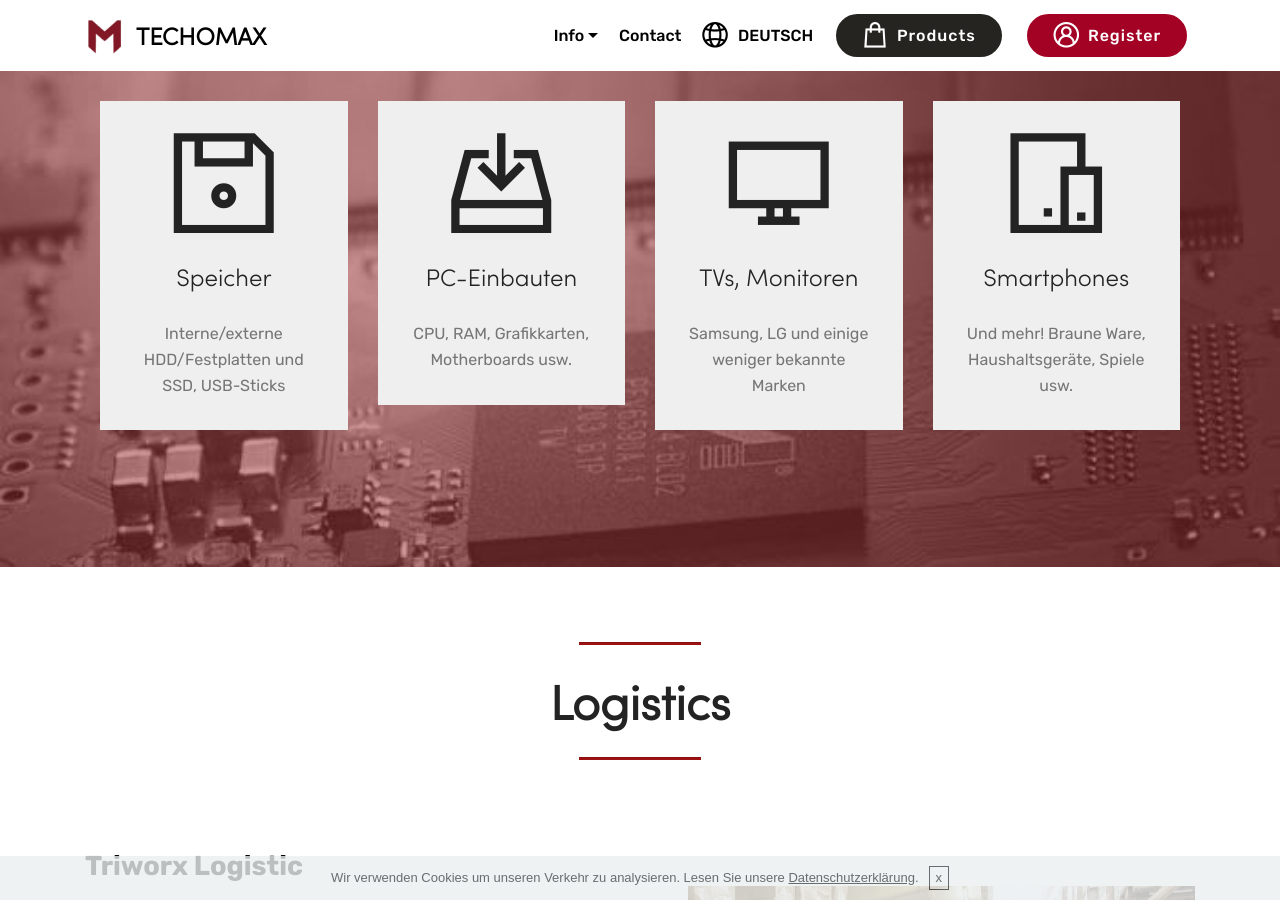
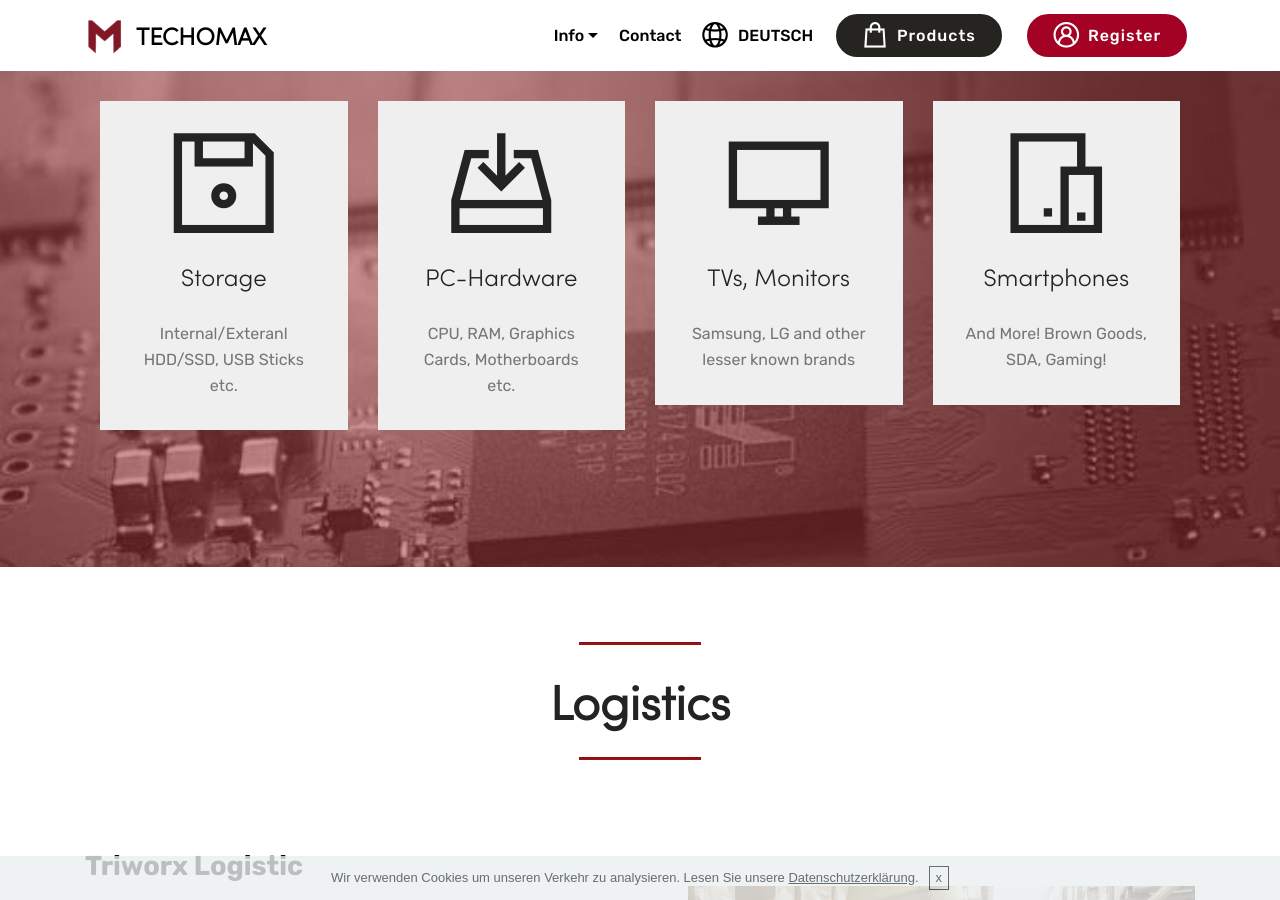
Before and after one commit to techomax/techomax.github.io, a Jekyll site: the page built from en/info.html, in a window 1280 px wide and 900 px high, scrolled down 416 px. Built offline with Jekyll 4.4.1, drawn with Linux system fonts in a browser that asks for light colours; some web fonts are replaced.

Commit message:
translate product tiles

```diff
--- a/_includes/pages/info.html
+++ b/_includes/pages/info.html
@@ -12,67 +12,7 @@
     </figure>
 </section>
 
-<section class="features8 cid-rlrhW4cE6Q mbr-parallax-background" id="features8-5j">
-
-
-
-    <div class="mbr-overlay" style="opacity: 0.4; background-color: rgb(156, 17, 17);">
-    </div>
-
-    <div class="container">
-        <div class="media-container-row">
-
-            <div class="card  col-12 col-md-6 col-lg-3">
-                <div class="card-img">
-                    <span class="mbr-iconfont mobi-mbri-save mobi-mbri" style="color: rgb(35, 35, 35); fill: rgb(35, 35, 35);"></span>
-                </div>
-                <div class="card-box align-center">
-                    <h4 class="card-title mbr-fonts-style display-5">
-                        Speicher</h4>
-                    <p class="mbr-text mbr-fonts-style display-7">Interne/externe HDD/Festplatten und SSD, USB-Sticks</p>
-
-                </div>
-            </div>
-
-            <div class="card  col-12 col-md-6 col-lg-3">
-                <div class="card-img">
-                    <span class="mbr-iconfont mobi-mbri-to-local-drive mobi-mbri" style="color: rgb(35, 35, 35); fill: rgb(35, 35, 35);"></span>
-                </div>
-                <div class="card-box align-center">
-                    <h4 class="card-title mbr-fonts-style display-5">
-                        PC-Einbauten</h4>
-                    <p class="mbr-text mbr-fonts-style display-7">CPU, RAM, Grafikkarten, Motherboards usw.</p>
-
-                </div>
-            </div>
-
-            <div class="card  col-12 col-md-6 col-lg-3">
-                <div class="card-img">
-                    <span class="mbr-iconfont mobi-mbri-desktop mobi-mbri" style="color: rgb(35, 35, 35); fill: rgb(35, 35, 35);"></span>
-                </div>
-                <div class="card-box align-center">
-                    <h4 class="card-title mbr-fonts-style display-5">
-                        TVs, Monitoren</h4>
-                    <p class="mbr-text mbr-fonts-style display-7">
-                       Samsung, LG und einige weniger bekannte Marken</p>
-
-                </div>
-            </div>
-
-            <div class="card  col-12 col-md-6 col-lg-3">
-                <div class="card-img">
-                    <span class="mbr-iconfont mobi-mbri-devices mobi-mbri" style="color: rgb(35, 35, 35); fill: rgb(35, 35, 35);"></span>
-                </div>
-                <div class="card-box align-center">
-                    <h4 class="card-title mbr-fonts-style display-5">
-                        Smartphones</h4>
-                    <p class="mbr-text mbr-fonts-style display-7">Und mehr! Braune Ware, Haushaltsgeräte, Spiele usw.<br></p>
-
-                </div>
-            </div>
-        </div>
-    </div>
-</section>
+{% include product-tiles.html %}
 
 <section class="mbr-section article content9 cid-qY9fBn3PIJ" id="content9-22">
 
--- /dev/null
+++ b/_includes/product-tiles.html
@@ -0,0 +1,101 @@
+<section class="features8 cid-rlrnGITu0Q mbr-parallax-background" id="features8-5l">
+
+
+
+    <div class="mbr-overlay" style="opacity: 0.4; background-color: rgb(156, 17, 17);">
+    </div>
+
+    <div class="container">
+        <div class="media-container-row">
+
+            <div class="card  col-12 col-md-6 col-lg-3">
+                <div class="card-img">
+                    <span class="mbr-iconfont mobi-mbri-save mobi-mbri" style="color: rgb(35, 35, 35); fill: rgb(35, 35, 35);"></span>
+                </div>
+                <div class="card-box align-center">
+                    <h4 class="card-title mbr-fonts-style display-5">
+                        {% if page.lang == 'en' %}
+                          Storage
+                          {% else %}
+                          Speicher
+                          {% endif %}
+                      </h4>
+                    <p class="mbr-text mbr-fonts-style display-7">
+                    {% if page.lang == 'en' %}
+                          Internal/Exteranl HDD/SSD, USB Sticks etc.
+                          {% else %}
+                          Interne/externe HDD/Festplatten und SSD, USB-Sticks
+                          {% endif %}
+                    </p>
+
+                </div>
+            </div>
+
+            <div class="card  col-12 col-md-6 col-lg-3">
+                <div class="card-img">
+                    <span class="mbr-iconfont mobi-mbri-to-local-drive mobi-mbri" style="color: rgb(35, 35, 35); fill: rgb(35, 35, 35);"></span>
+                </div>
+                <div class="card-box align-center">
+                    <h4 class="card-title mbr-fonts-style display-5">
+                        {% if page.lang == 'en' %}
+                      PC-Hardware
+                      {% else %}
+                      PC-Einbauten
+                      {% endif %}
+                    </h4>
+                    <p class="mbr-text mbr-fonts-style display-7">
+                     {% if page.lang == 'en' %}
+                          CPU, RAM, Graphics Cards, Motherboards etc.
+                          {% else %}
+                          CPU, RAM, Grafikkarten, Motherboards usw.
+                          {% endif %}
+                    </p>
+
+                </div>
+            </div>
+
+            <div class="card  col-12 col-md-6 col-lg-3">
+                <div class="card-img">
+                    <span class="mbr-iconfont mobi-mbri-desktop mobi-mbri" style="color: rgb(35, 35, 35); fill: rgb(35, 35, 35);"></span>
+                </div>
+                <div class="card-box align-center">
+                    <h4 class="card-title mbr-fonts-style display-5">
+                        {% if page.lang == 'en' %}
+                          TVs, Monitors
+                          {% else %}
+                          TVs, Monitoren
+                          {% endif %}
+                    </h4>
+                    <p class="mbr-text mbr-fonts-style display-7">
+                       {% if page.lang == 'en' %}
+                          Samsung, LG and other lesser known brands
+                          {% else %}
+                          Samsung, LG und einige weniger bekannte Marken
+                          {% endif %}
+                    </p>
+
+                </div>
+            </div>
+
+            <div class="card  col-12 col-md-6 col-lg-3">
+                <div class="card-img">
+                    <span class="mbr-iconfont mobi-mbri-devices mobi-mbri" style="color: rgb(35, 35, 35); fill: rgb(35, 35, 35);"></span>
+                </div>
+                <div class="card-box align-center">
+                    <h4 class="card-title mbr-fonts-style display-5">
+                        Smartphones
+                    </h4>
+                    <p class="mbr-text mbr-fonts-style display-7">
+                      {% if page.lang == 'en' %}
+                          And More! Brown Goods, SDA, Gaming!
+                          {% else %}
+                          Und mehr! Braune Ware, Haushaltsgeräte, Spiele usw.
+                          {% endif %}
+                      <br>
+                    </p>
+
+                </div>
+            </div>
+        </div>
+    </div>
+</section>
```
Also changed, not shown: _includes/pages/index.html (+1 -73 lines).
